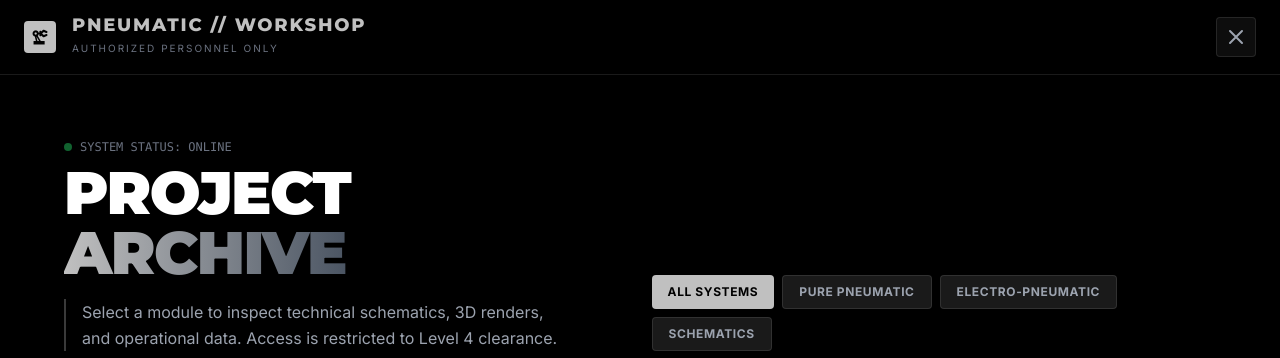
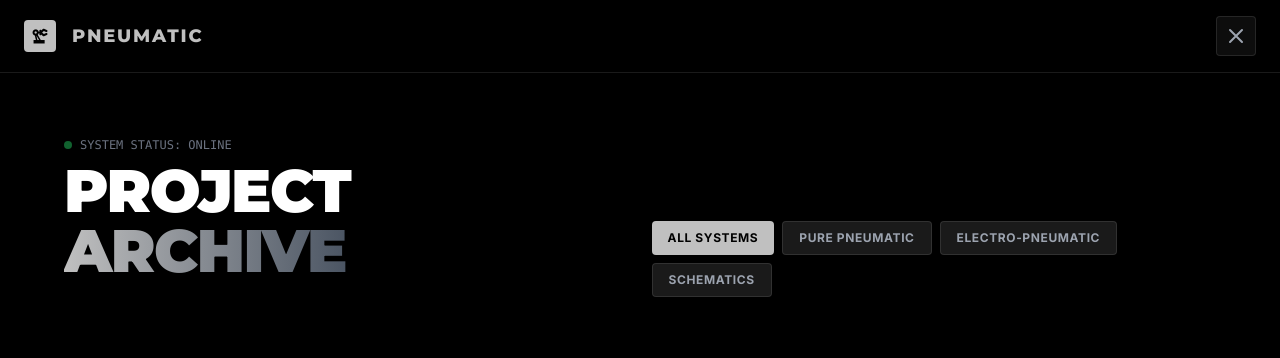
Before and after one commit to zavier961/Portofolio, a website: page pneumatics.html in a window 1280 px wide. Shown: the top 358 px of the page. Drawn offline with nearby package versions, Linux system fonts and the light colour scheme.

Commit message:
Update pneumatics.html

```diff
--- a/pneumatics.html
+++ b/pneumatics.html
@@ -109,9 +109,7 @@
                 <div>
                     <h1
                         class="font-montserrat font-extrabold text-lg tracking-widest text-chrome uppercase leading-none">
-                        Pneumatic // Workshop</h1>
-                    <span class="font-body text-[10px] text-gray-500 tracking-[0.2em] uppercase">Authorized Personnel
-                        Only</span>
+                        Pneumatic</h1>
                 </div>
             </div>
             <a href="index.html#workshop"
@@ -137,10 +135,6 @@
                     PROJECT <span
                         class="text-transparent bg-clip-text bg-gradient-to-r from-chrome to-gray-600">ARCHIVE</span>
                 </h2>
-                <p class="font-body text-gray-400 max-w-lg leading-relaxed border-l-2 border-chrome/30 pl-4">
-                    Select a module to inspect technical schematics, 3D renders, and operational data. Access is
-                    restricted to Level 4 clearance.
-                </p>
             </div>
             <div class="flex flex-wrap gap-2 w-full md:w-auto">
                 <button
```
